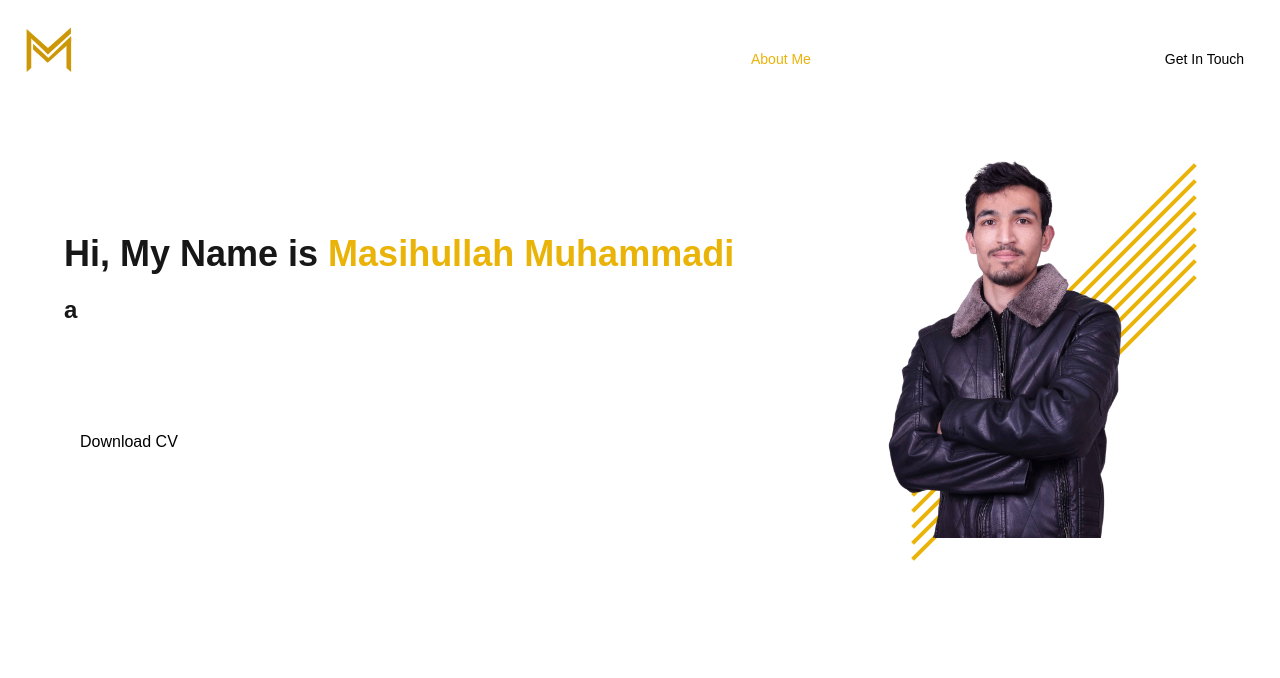
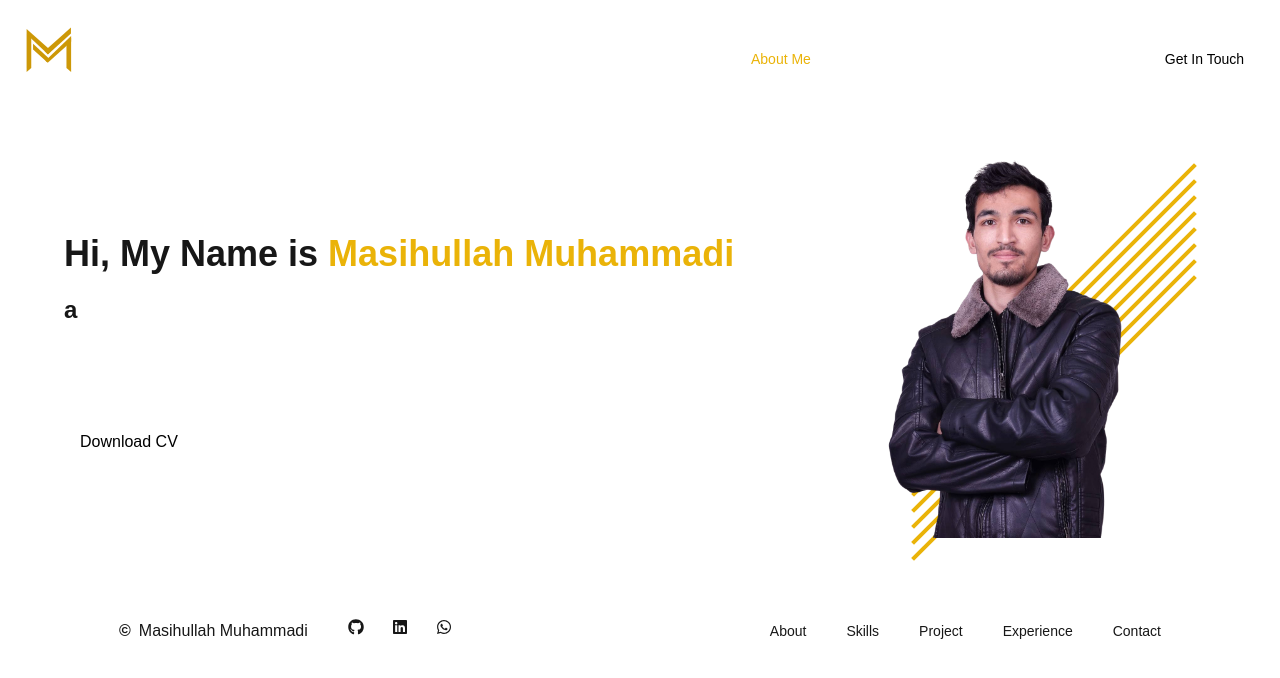
Before and after one commit to MasihMuhammadi/Portfolio, a Next.js app: page / in a window 1280 px wide. Shown: the top 678 px of the page. Built offline with nearby package versions, Linux system fonts and the light colour scheme.

Commit message:
add footer in all the pages

```diff
--- /dev/null
+++ b/app/components/footer.tsx
@@ -0,0 +1,43 @@
+import Link from "next/link";
+import { FaGithub, FaLinkedin, FaWhatsapp } from "react-icons/fa";
+
+const Footer = () => {
+  return (
+    <>
+      <div className="border-t-[0.1px] border-t-white  flex sm:flex-row-reverse flex-col items-center pt-5 justify-around gap-x-20 gap-y-5 ">
+        <div className="flex flex-row gap-x-10 text-sm">
+          <Link href="/">About</Link>
+          <Link href="/skills">Skills</Link>
+          <Link href="/projects">Project</Link>
+          <Link href="/experiences">Experience</Link>
+          <Link href="/contact">Contact</Link>
+        </div>
+        <div className="flex gap-x-10">
+          <div className="flex gap-x-2">
+            <b>&copy;</b>
+            <p>Masihullah Muhammadi</p>
+          </div>
+          <div className="flex gap-x-7">
+            <a href="https://github.com/MasihMuhammadi" target="_blank">
+              <FaGithub />
+            </a>
+            <a
+              href="https://www.linkedin.com/in/masihullah-muhammadi-794964257/"
+              target="_blank"
+            >
+              <FaLinkedin />
+            </a>
+            <a
+              href="https://wa.me/+93749102015?text=Hello%2C%20I%20would%20like%20to%20inquire%20about%20your%20portfolio."
+              target="_blank"
+            >
+              <FaWhatsapp />
+            </a>
+          </div>
+        </div>
+      </div>
+    </>
+  );
+};
+
+export default Footer;
--- a/app/components/landingPage.tsx
+++ b/app/components/landingPage.tsx
@@ -45,7 +45,7 @@ const LandingPage = () => {
 
   return (
     <>
-      <div className="flex flex-col-reverse sm:flex-row justify-between px-6 md:px-16 py-10 overflow-y-hidden">
+      <div className="flex flex-col-reverse sm:flex-row justify-between px-6 md:px-16 py-10 ">
         <div className="mt-24">
           <h1 className="font-bold text-4xl">
             Hi, My Name is{" "}
@@ -81,8 +81,7 @@ const LandingPage = () => {
             <div className="w-1 h-[400px] -top-4 right-40 rotate-45 -z-[1000] bg-yellow-500 absolute"></div>
             <div className="w-1 h-[400px] -top-8 right-40 rotate-45 -z-[1000] bg-yellow-500 absolute"></div>
           </div>
-          {/* <div className="w-1 h-[400px] top-10 right-40 rotate-45 -z-[1000] bg-yellow-500 absolute"></div> */}
-          {/* Other background lines omitted for brevity */}
+
           <Image src={myPhoto} alt="my photo" width={400} height={400} />
         </div>
       </div>
--- /dev/null
+++ b/app/components/scrollAnimation.tsx
@@ -0,0 +1,36 @@
+"use client";
+
+import { useEffect, useState } from "react";
+
+const ScrollEffect = () => {
+  const [scrollY, setScrollY] = useState(0);
+
+  const handleScroll = () => {
+    setScrollY(window.scrollY);
+  };
+
+  useEffect(() => {
+    window.addEventListener("scroll", handleScroll);
+    return () => window.removeEventListener("scroll", handleScroll);
+  }, []);
+
+  const translateY = Math.min(scrollY, window.innerHeight);
+
+  return (
+    <div className="h-[300vh] bg-gray-200 relative overflow-hidden">
+      <div className="fixed inset-0 flex items-center justify-center">
+        <div
+          className="w-12 h-32 bg-gray-400 rounded-lg shadow-lg shadow-black transition-transform duration-100"
+          style={{
+            transform: `translateY(-${translateY}px)`,
+          }}
+        ></div>
+      </div>
+      <div className="absolute bottom-10 w-full text-center">
+        <p className="text-lg text-gray-600">Scroll to see the animation!</p>
+      </div>
+    </div>
+  );
+};
+
+export default ScrollEffect;
--- a/app/contact/page.tsx
+++ b/app/contact/page.tsx
@@ -5,6 +5,7 @@ import { MdLocationPin } from "react-icons/md";
 import { FaPhone, FaGithub, FaLinkedin, FaWhatsapp } from "react-icons/fa";
 import ContactInfo from "../components/contactInfo";
 import { LuSend } from "react-icons/lu";
+import Footer from "../components/footer";
 
 const Contact = () => {
   const [formData, setFormData] = useState({
@@ -151,6 +152,9 @@ const Contact = () => {
           </p>
         )}
       </div>
+      <div className="mt-10 mb-4">
+        <Footer />
+      </div>
     </div>
   );
 };
--- a/app/experiences/page.tsx
+++ b/app/experiences/page.tsx
@@ -1,5 +1,6 @@
 "use client";
 import React, { useEffect, useState } from "react";
+import Footer from "../components/footer";
 
 const MyExperience = () => {
   const experiences: any = [
@@ -30,6 +31,7 @@ const MyExperience = () => {
   }, []);
 
   return (
+    <>
       <div className="flex flex-col sm:flex-row justify-between gap-x-10 px-4 sm:px-20 md:px-10 mt-10 overflow-x-hidden">
         <div className="w-full sm:w-1/2 ">
           <h3 className="text-xl font-bold">Work Experience</h3>
@@ -92,7 +94,11 @@ const MyExperience = () => {
             >
               <h1 className="font-semibold">AseelApp Experience Letter</h1>
               <button className="mt-4 bg-white p-2 rounded-lg hover:scale-95">
-              <a href="/experience letter.pdf" download className="text-black">
+                <a
+                  href="/experience letter.pdf"
+                  download
+                  className="text-black"
+                >
                   Download Experience letter
                 </a>
               </button>
@@ -100,6 +106,10 @@ const MyExperience = () => {
           </ul>
         </div>
       </div>
+      <div className="mt-9">
+        <Footer />
+      </div>
+    </>
   );
 };
 
--- a/app/layout.tsx
+++ b/app/layout.tsx
@@ -2,6 +2,7 @@ import type { Metadata } from "next";
 import localFont from "next/font/local";
 import "./globals.css";
 import Navbar from "./components/navbar";
+import Footer from "./components/footer";
 
 const geistSans = localFont({
   src: "./fonts/GeistVF.woff",
@@ -31,6 +32,7 @@ export default function RootLayout({
       >
         <Navbar />
         {children}
+        {/* <Footer /> */}
       </body>
     </html>
   );
--- a/app/page.tsx
+++ b/app/page.tsx
@@ -1,9 +1,38 @@
+"use client";
+import { useEffect, useState } from "react";
 import LandingPage from "./components/landingPage";
 import Navbar from "./components/navbar";
+import ScrollAnimation from "./components/scrollAnimation";
+import Footer from "./components/footer";
 export default function Home() {
+  // const [scrollY, setScrollY] = useState(0);
+
+  // const handleScroll = () => {
+  //   setScrollY(window.scrollY);
+  // };
+
+  // useEffect(() => {
+  //   window.addEventListener("scroll", handleScroll);
+  //   return () => window.removeEventListener("scroll", handleScroll);
+  // }, []);
+
+  // const translateY = Math.min(scrollY, window.innerHeight);
   return (
-    <div className=" overflow-y-hidden">
+    <div className=" overflow-hidden">
+      {/* <div className="bg-gray-200 relative ">
+        <div className="fixed inset-0 flex items-center justify-center">
+          <div
+            className="w-12 h-32 bg-gray-400 rounded-lg shadow-lg shadow-black transition-transform duration-100"
+            style={{
+              transform: `translateY(-${translateY}px)`,
+            }}
+          ></div>
+        </div>
+      </div> */}
       <LandingPage />
+      <div className="mt-5">
+        <Footer />
+      </div>
     </div>
   );
 }
--- a/app/projects/page.tsx
+++ b/app/projects/page.tsx
@@ -7,6 +7,7 @@ import squadGame from "../../public/squadGame.png";
 import Weather from "../../public/Weather.png";
 import memory from "../../public/memory.png";
 import { useState } from "react";
+import Footer from "../components/footer";
 
 const MyProjects = () => {
   const [projects, setProjects] = useState([
@@ -84,6 +85,9 @@ const MyProjects = () => {
           );
         })}
       </div>
+      <div className="my-4">
+        <Footer />
+      </div>
     </>
   );
 };
--- a/app/skills/page.tsx
+++ b/app/skills/page.tsx
@@ -1,5 +1,6 @@
 "use client";
 import React, { useState, useEffect } from "react";
+import Footer from "../components/footer";
 
 const MySkills = () => {
   const [showAnimation, setShowAnimation] = useState(false);
@@ -176,6 +177,9 @@ const MySkills = () => {
           ))}
         </div>
       </div>
+      <div className="mt-16">
+        <Footer />
+      </div>
     </>
   );
 };
```
Lines whose indentation alone changed are shown as unchanged.
